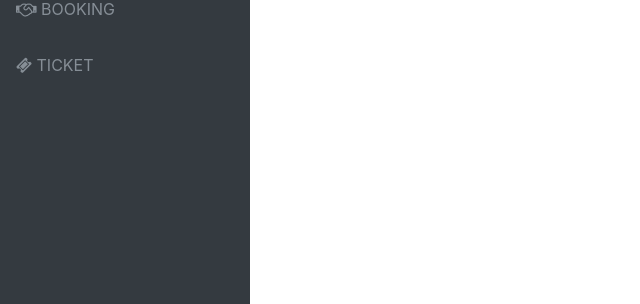
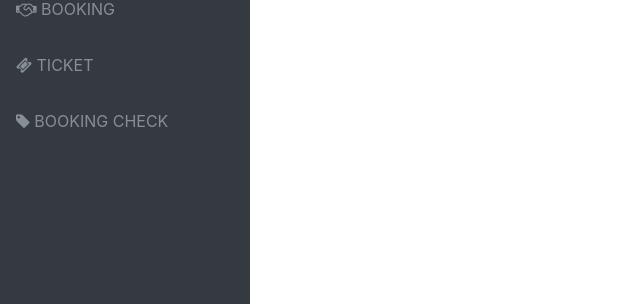
Before and after one commit to nwillouis/Praktikumweb_progres2, a PHP site: page / in a window 1280 px wide. Shown: the part 299-603 px from the top of the page, without its empty margins (0-640 px from the left). Run offline with PHP 8.4, Linux system fonts and the light colour scheme; some libraries are stand-ins or nearby versions.

Commit message:
add booking check

```diff
--- a/index.php
+++ b/index.php
@@ -51,6 +51,12 @@
                         <span class="nav-link-text">TICKET</span>
                     </a>
                 </li>
+                 <li class="nav-item" data-toggle="tooltip" data-placement="right" title="Dashboard">
+                    <a class="nav-link" href="index.html">
+                        <i class="fa fa-tag"></i>
+                        <span class="nav-link-text">BOOKING CHECK</span>
+                    </a>
+                </li>
             </ul>
         </div>
     </nav>
```
